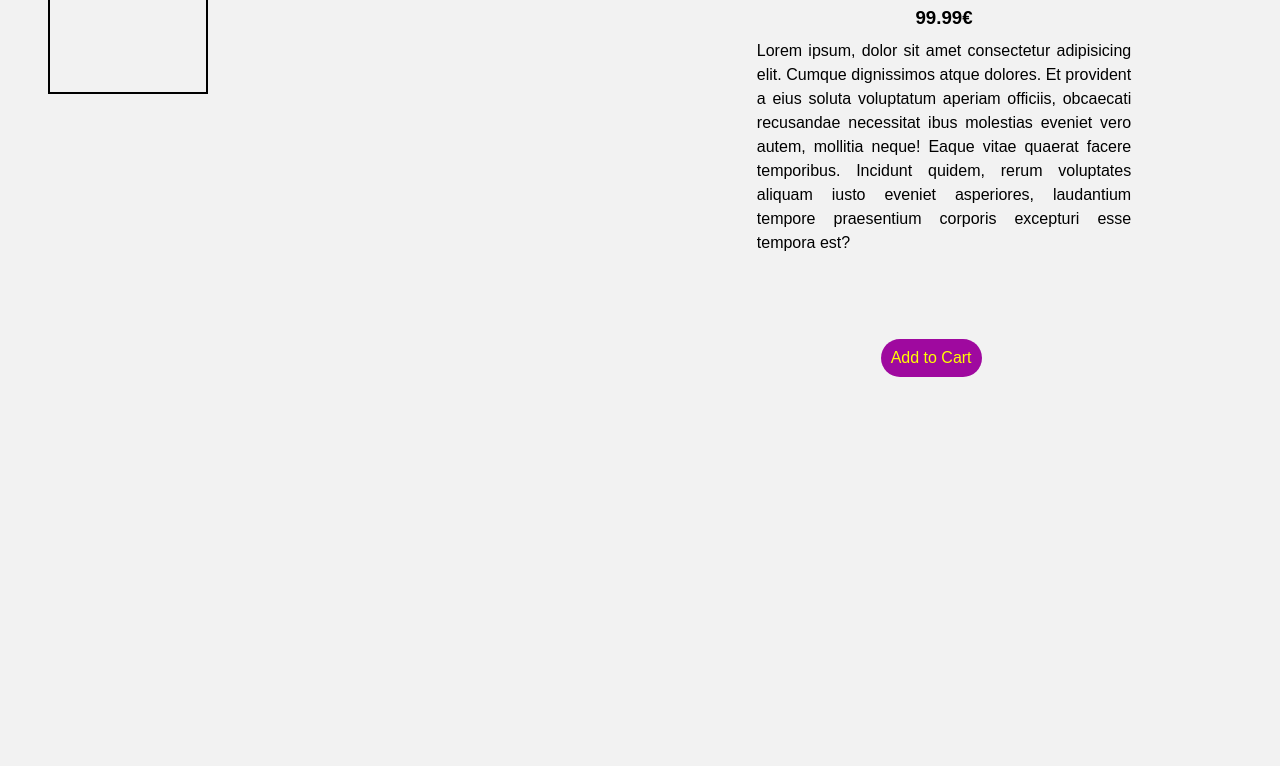
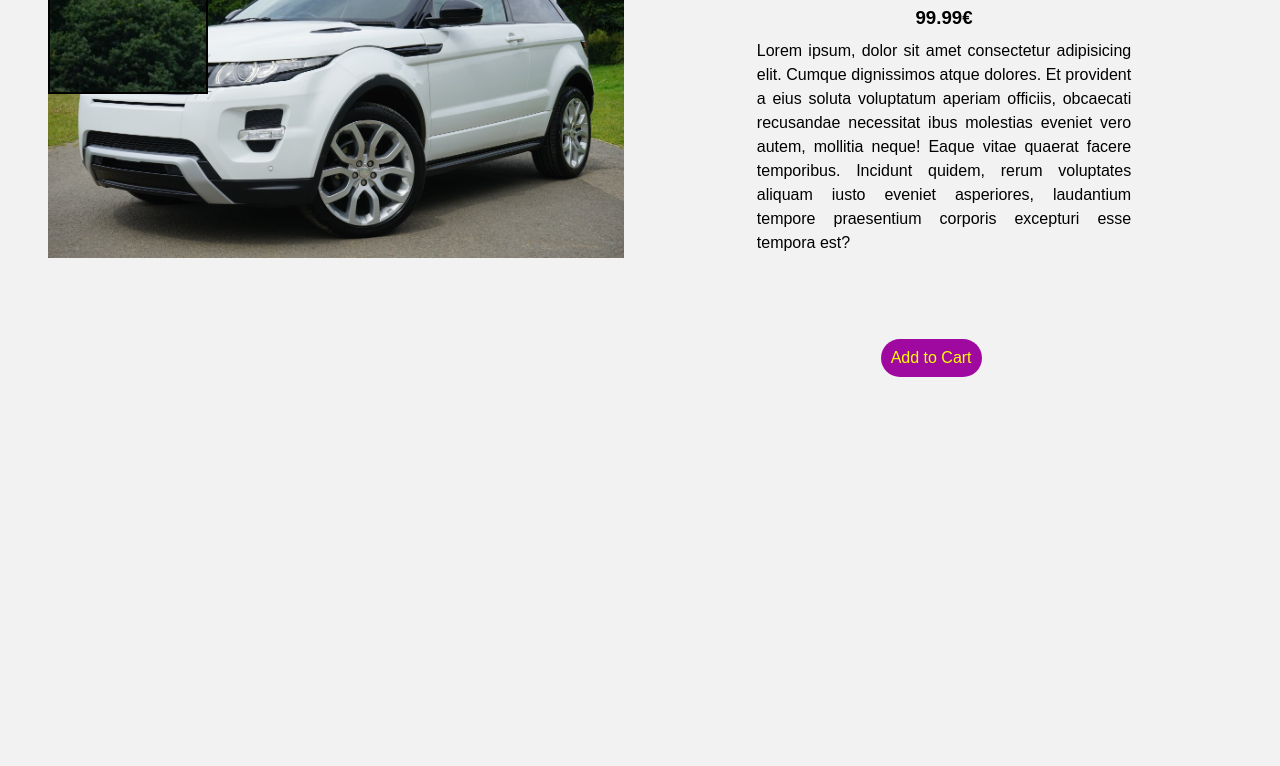
Before and after one commit to Yandi2020/VanillaJS-Image-Zoom, a plain HTML site: page index.html in a window 1280 px wide. Shown: the part 162-928 px from the top of the page. Drawn offline with Linux system fonts and the light colour scheme.

Commit message:
Update index.html

```diff
--- a/index.html
+++ b/index.html
@@ -11,7 +11,7 @@
         <div class="column1">
             <div id="img-container">
                 <div id="lens"></div>
-                <img id="feature" src="001.png" alt="">
+                <img id="feature" src="01.jpeg" alt="">
             </div>
         </div>
 
```
